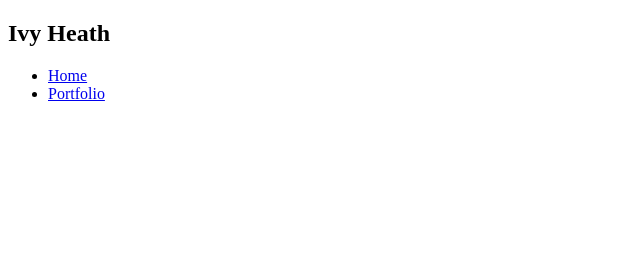
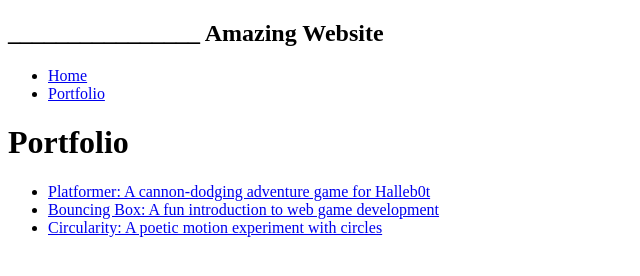
Before and after one commit to IvyHeath8519966/IvyHeath8519966.GitHub.io, a plain HTML site: page portfolio.html in a window 1280 px wide. Shown: the whole page, without its empty margins (0-640 px from the left). Drawn offline with Linux system fonts and the light colour scheme.

Commit message:
10/8 update

```diff
--- a/portfolio.html
+++ b/portfolio.html
@@ -1,19 +1,43 @@
-<!DOCTYPE HTML>
+<!DOCTYPE html>
 <html>
-    <head> <title>Ivys Amazing Webside</title>
-      <link rel="stylesheet" href="style.css">
+  <head>
+     <title>______________ Computer Science Website</title>
+     <link rel="stylesheet" href="style.css" />
   </head>
 
+
   <body>
+    <!-- All content goes here -->
     <div id="all-contents">
        <nav>
-          <h1>Ivy Heath</h1>
+        <h1>________________ Amazing Website</h1>
           <ul id="nav-ul">
             <li class="nav-li">
-               <a class="nav-a" href="index.html">Home</a>
+  <a href="index.html">Home</a>
 </li>
 <li class="nav-li">
-               <a class="nav-a" href="portfolio.html">Portfolio</a>
+  <a href="portfolio.html">Portfolio</a>
 </li>
 </ul>
   </nav>
+
+
+  <main>
+  <div class="content">
+    <h1>Portfolio</h1>
+    <ul id="portfolio">
+<li>
+  <a href="fsd-projects/platformer/">Platformer: A cannon-dodging adventure game for Halleb0t</a>
+</li>
+<li>
+  <a href="fsd-projects/bouncing-box/">Bouncing Box: A fun introduction to web game development</a>
+</li>
+<li>
+  <a href="fsd-projects/circularity/">Circularity: A poetic motion experiment with circles</a>
+</li>
+    </ul>
+  </div>
+  </main>
+    </div>
+  </body>
+</html>
```
Also changed, not shown: index.html (+1 -1 lines). Lines whose indentation alone changed are shown as unchanged.
